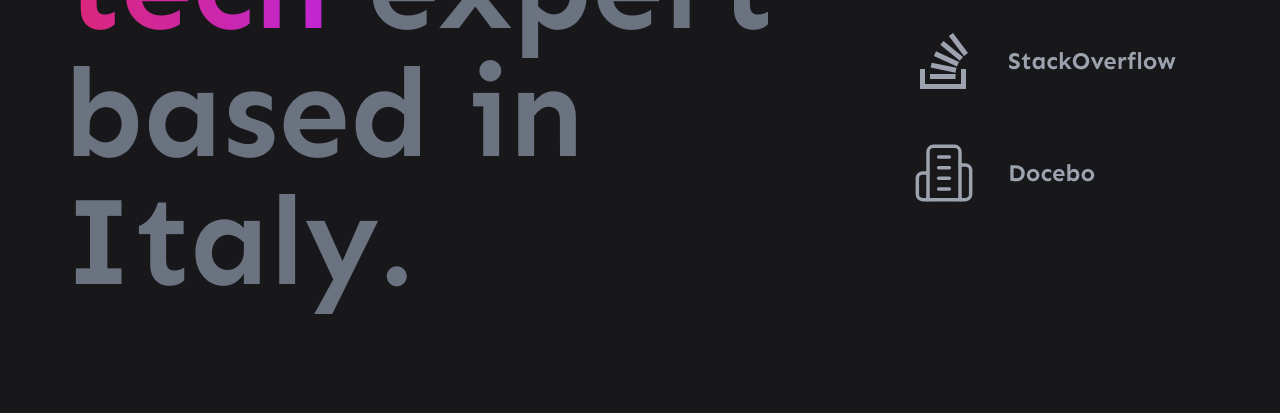
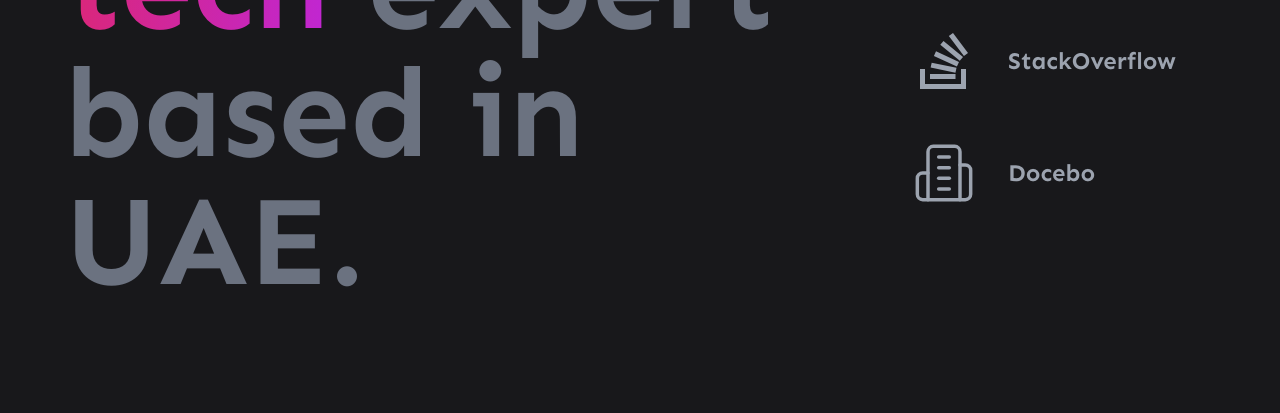
Before and after one commit to svaraborut/website, an Astro site: page / in a window 1280 px wide. Shown: the part 539-952 px from the top of the page. Built offline with nearby package versions, Linux system fonts and the light colour scheme; Astro itself is replaced by a stand-in of ours.

Commit message:
feat: relocated to uae

```diff
--- a/package.json
+++ b/package.json
@@ -1,6 +1,6 @@
 {
   "name": "website",
-  "version": "0.1.5",
+  "version": "0.1.6",
   "author": {
     "name": "Borut Svara",
     "url": "https://www.svaraborut.com"
--- a/src/components/Header.tsx
+++ b/src/components/Header.tsx
@@ -14,7 +14,7 @@ export function Header() {
                     I&apos;m Borut Svara
                     <span className='text-gray-500'>, a </span>
                     <SpanFlash>tech</SpanFlash>
-                    <span className='text-gray-500'> expert based in Italy.</span>
+                    <span className='text-gray-500'> expert based in UAE.</span>
                 </p>
                 <div className='-mx-4 mb-4 flex flex-col justify-center text-lg text-gray-500 lg:mx-0'>
                     <SocialLinks/>
--- a/src/components/Layout.astro
+++ b/src/components/Layout.astro
@@ -4,7 +4,7 @@ import { HOSTNAME } from '../conf';
 
 const {
     pageTitle = 'I\'m Borut Svara',
-    pageDescription = 'I\'m Borut Svara, a tech expert based in Italy.',
+    pageDescription = 'I\'m Borut Svara, a tech expert based in UAE.',
     pageOgImg,
     pageUrl = HOSTNAME.url + Astro.url.pathname,
 } = Astro.props
--- a/src/pages/og/ogi_[id].png.ts
+++ b/src/pages/og/ogi_[id].png.ts
@@ -16,7 +16,7 @@ export function getStaticPaths() {
             },
             props: {
                 title: 'I\'m Borut Svara',
-                description: 'a tech expert based in Italy.',
+                description: 'a tech expert based in UAE.',
             } as OgiProps
         }
     ]
```
Also changed, not shown: 1 other file.
